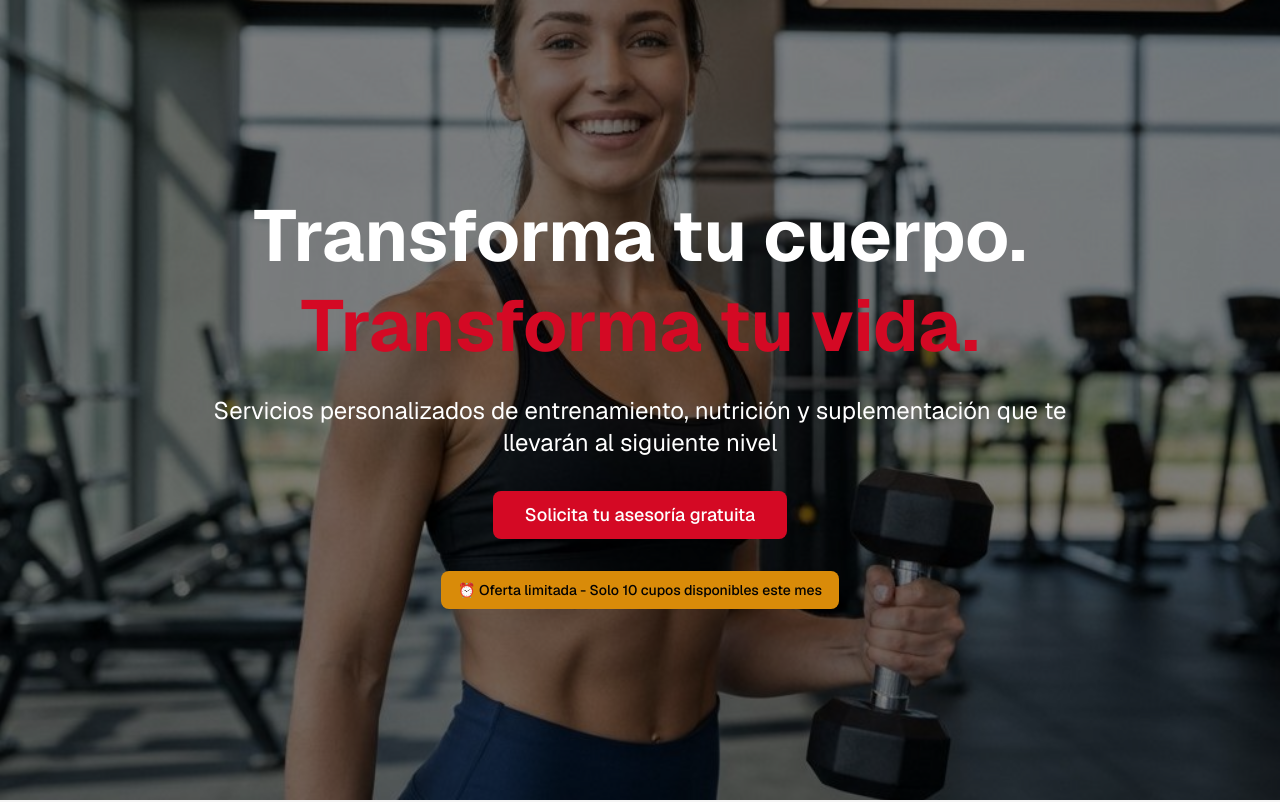
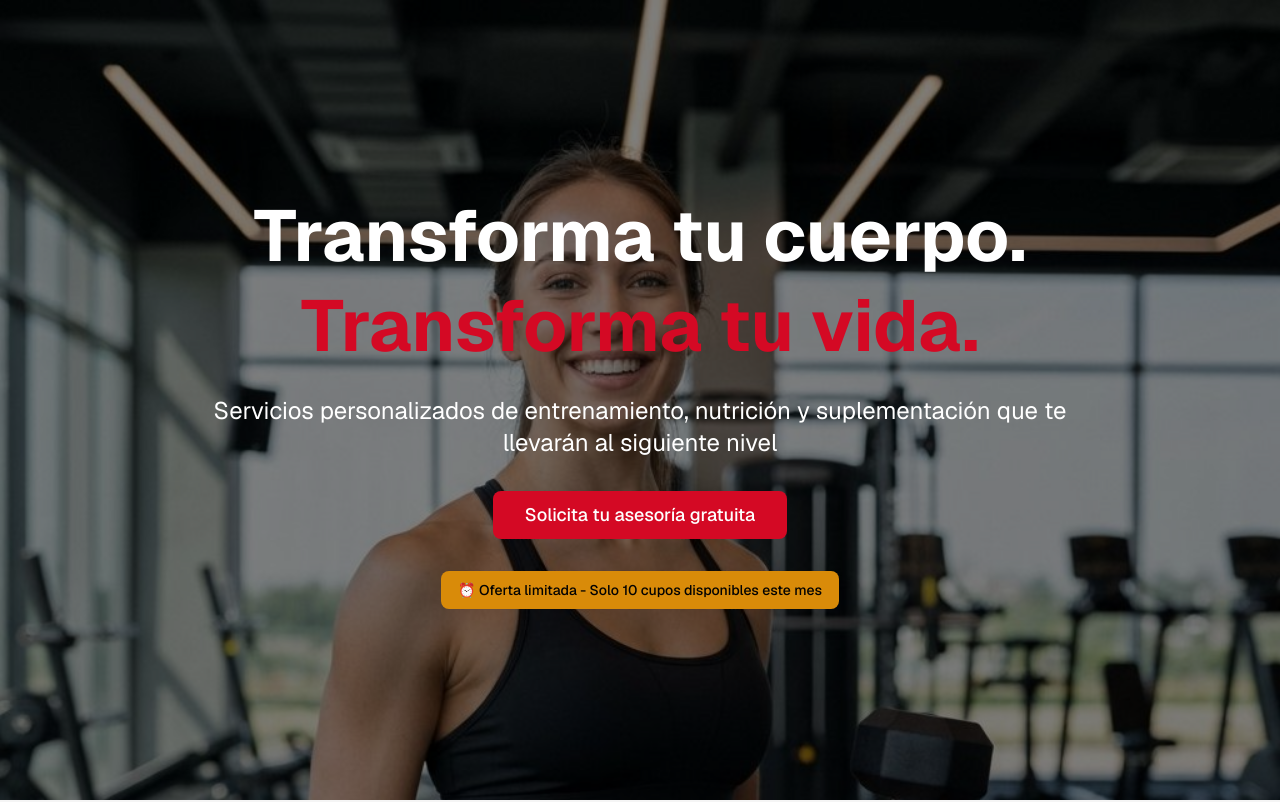
Before and after one commit to ricardo1470/my-gym-landing, a Next.js app: page / in a window 1280 px wide. Shown: the top 802 px of the page. Built offline with nearby package versions, Linux system fonts and the light colour scheme.

Commit message:
feat: fix image with object-fit

```diff
--- a/src/app/page.tsx
+++ b/src/app/page.tsx
@@ -50,15 +50,13 @@ export default function FitnessLanding() {
   return (
     <div className="min-h-screen bg-background">
       {/* Hero Section */}
-      <section className="relative h-screen flex items-center justify-center overflow-hidden">
-        <div
-          className="absolute inset-0"
-          style={{
-            backgroundImage: "url('/attractive-fitness-model-transformation.jpg')",
-            backgroundSize: "cover",   // asegura que siempre cubra toda la pantalla
-            backgroundPosition: "center", // centra la imagen
-            backgroundRepeat: "no-repeat",
-          }}
+      <section className='relative h-screen flex items-center justify-center overflow-hidden'>
+        <Image
+          src='/attractive-fitness-model-transformation.jpg'
+          fill={true}
+          objectFit='cover'
+          className='object-top'
+          alt='Background image'
         />
         <div className="absolute inset-0 bg-black/50" />
 
```
